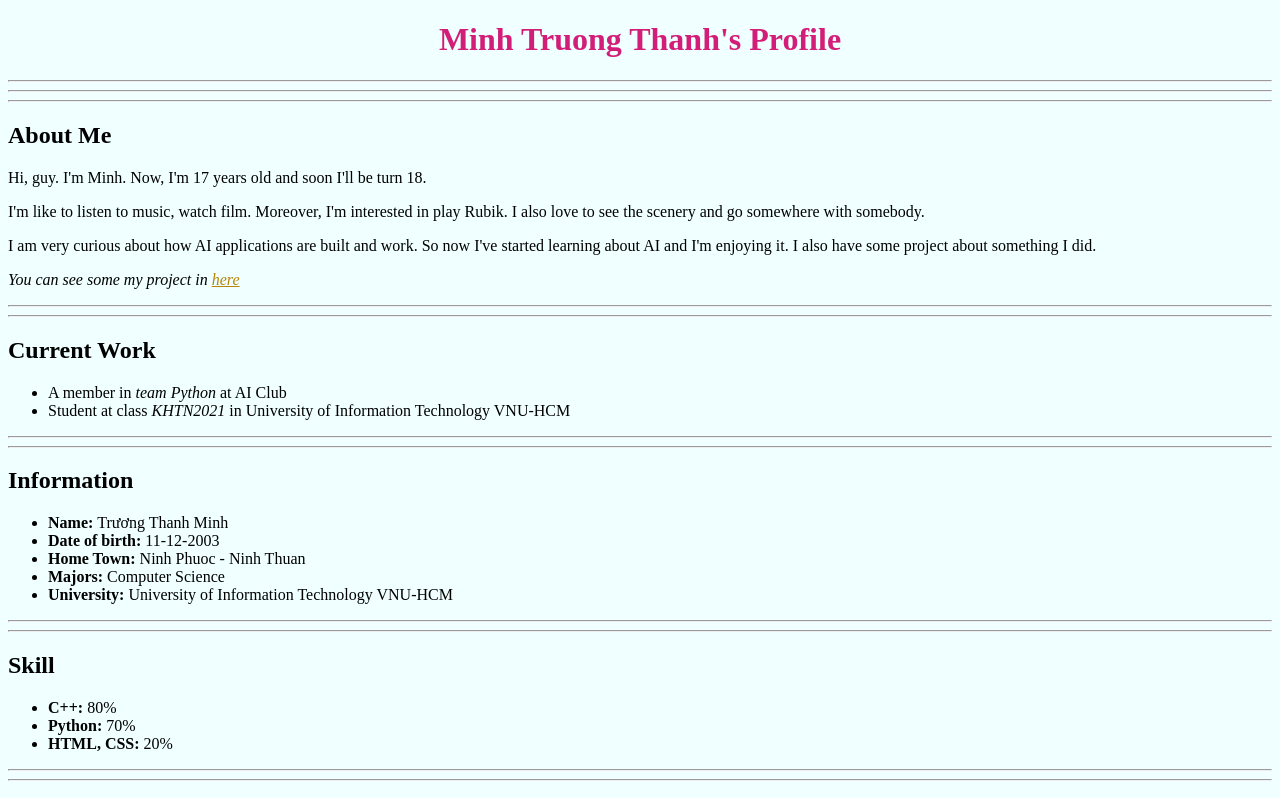
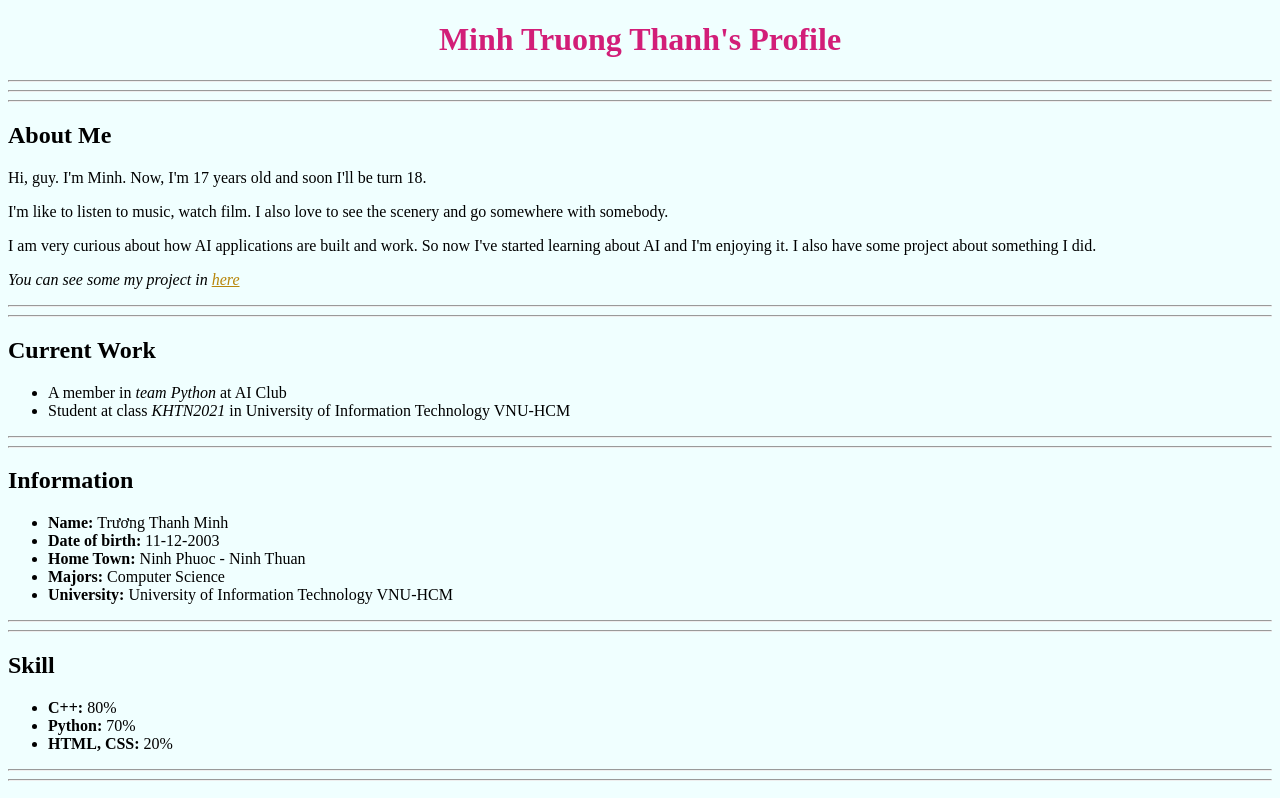
Before and after one commit to trthminh/trthminh.github.io, a plain HTML site: page index.html in a window 1280 px wide. Shown: the top 798 px of the page. Drawn offline with Linux system fonts and the light colour scheme.

Commit message:
Update index.html

```diff
--- a/index.html
+++ b/index.html
@@ -19,7 +19,7 @@
 <hr>
 <div id="header"><h2>About Me</h2></div>
   <p>Hi, guy. I'm Minh. Now, I'm 17 years old and soon I'll be turn 18. </p>
-  <p>I'm like to listen to music, watch film. Moreover, I'm interested in play Rubik. I also love to see the scenery and go somewhere with somebody.</p>
+  <p>I'm like to listen to music, watch film. I also love to see the scenery and go somewhere with somebody.</p>
   <p>I am very curious about how AI applications are built and work. So now I've started learning about AI and I'm enjoying it. I also have some project about something I did.</p>
   <p><i>You can see some my project in <a href="https://github.com/trthminh" style="color: darkgoldenrod;">here</i></a></p>
 <hr>
```
